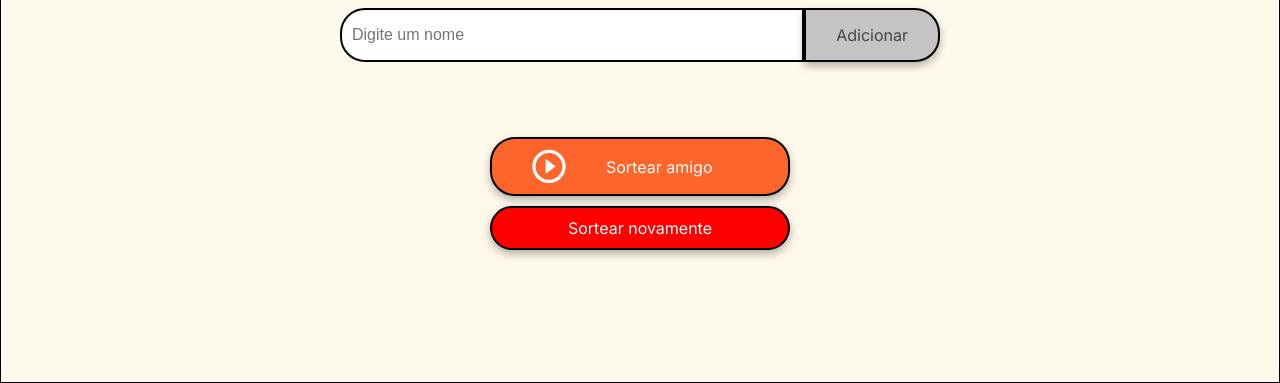
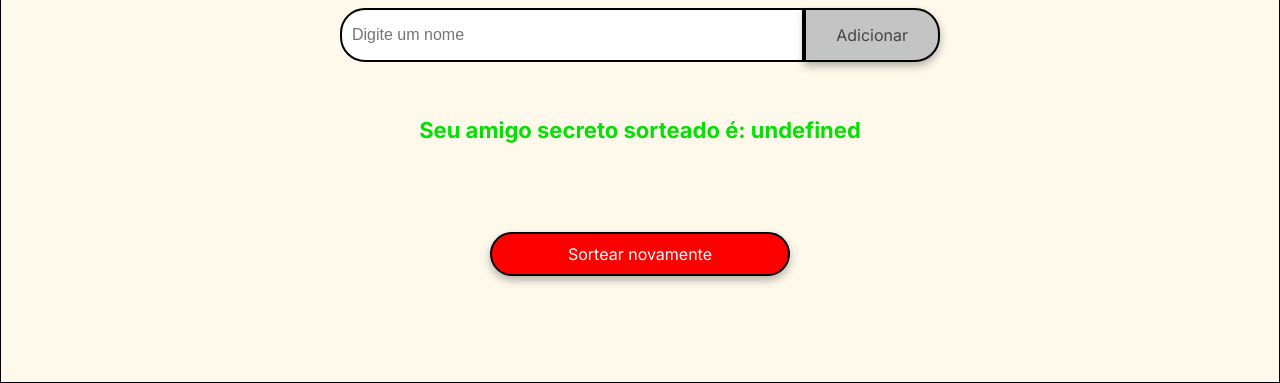
Before and after one commit to Cr-Israel/amigo-secreto-alura-one, a plain HTML site: page index.html in a window 1280 px wide. Both pictures are taken after a click on the button "Sortear amigo". Shown: the part 417-800 px from the top of the page. Drawn offline with Linux system fonts and the light colour scheme.

Commit message:
feat: hidden reset button

```diff
--- a/app.js
+++ b/app.js
@@ -26,10 +26,9 @@ function listaDeAmigos() {
 
 // Função para sortear amigos
 function sortearAmigo() {
-
   if (nomes == [] || nomes.length == 0) {
     alert('Por favor, adicione um nome antes de sortear')
-  } else {
+  }
   // const amigoSecreto = nomes[Math.floor(Math.random() * nomes.length)]
   const index = Math.floor(Math.random() * nomes.length)
   const amigoSecreto = nomes[index]
@@ -40,8 +39,10 @@ function sortearAmigo() {
   const li = document.createElement('li')
   li.textContent = `Seu amigo secreto sorteado é: ${amigoSecreto}`
   ul.appendChild(li)
-  }
 
+  let buttonSortear = document.getElementById('sortear-amigo')
+  buttonSortear.style.visibility = 'hidden'
+  showButtonReset()
 }
 
 // Função para recomeçar
@@ -55,4 +56,14 @@ function resetar() {
   ulListaDeAmigos.innerHTML = ''
 
   nomes = []
+
+  document.getElementById('resetar').style.visibility = 'hidden'
+
+  let buttonSortear = document.getElementById('sortear-amigo')
+  buttonSortear.style.visibility = 'visible'
 }
+
+function showButtonReset() {
+  let buttonReset = document.getElementById('resetar')
+  buttonReset.style.visibility = 'visible'
+}
--- a/index.html
+++ b/index.html
@@ -28,14 +28,14 @@
             <ul id="resultado" class="result-list" aria-live="polite"></ul>
 
             <div class="button-container">
-                <button class="button-draw" onclick="sortearAmigo()" aria-label="Sortear amigo secreto">
+                <button class="button-draw" id="sortear-amigo" onclick="sortearAmigo()" aria-label="Sortear amigo secreto">
                     <img src="assets/play_circle_outline.png" alt="Ícone para sortear">
                     Sortear amigo
                 </button>
             </div>
 
             <div class="button-container">
-                <button class="button-reset" onclick="resetar()" aria-label="Sortear amigo secreto">
+                <button class="button-reset" id="resetar" onclick="resetar()" aria-label="Sortear amigo secreto">
                     Sortear novamente
                 </button>
             </div>
--- a/style.css
+++ b/style.css
@@ -162,6 +162,7 @@ ul {
 }
 
 .button-reset {
+    visibility: hidden;
     margin-top: 10px;
     display: flex;
     justify-content: center;
```
Lines whose indentation alone changed are shown as unchanged.
